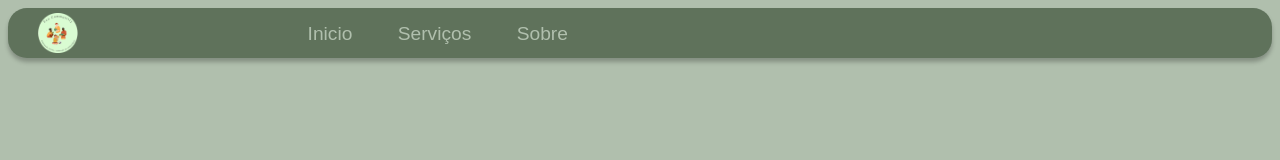
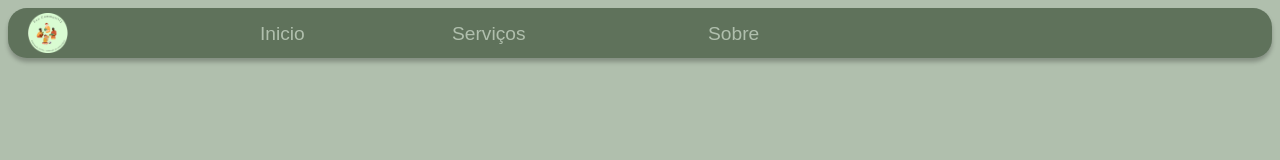
Before and after one commit to kaue266/EcoCommunity, a plain HTML site: page index.html in a window 1280 px wide. Drawn offline with Linux system fonts and the light colour scheme.

Commit message:
alinhamento de palavras cabeçalho

```diff
--- a/index.html
+++ b/index.html
@@ -11,9 +11,9 @@
         <container class="itens-cabeca">
         <img class="logo" src="assets/image00001 1.png">
             </container><container class="text_cabeca">
-            <li class="palavra_cabeçalho">Inicio </li>
-            <li class="palavra_cabeçalho">Serviços </li>
-            <li class="palavra_cabeçalho">Sobre </li>
+            <li id="jorge1"class="palavra_cabeçalho">Inicio </li>
+            <li id="jorge2" class="palavra_cabeçalho">Serviços </li>
+            <li id="jorge3" class="palavra_cabeçalho">Sobre </li>
         </container>
 
     </div>
--- a/style.css
+++ b/style.css
@@ -16,22 +16,36 @@ body{
     width: 40px;
     height: 40px;
     margin-top: 5px;
-    margin-left: 30px;
-
-
+    margin-left: 20px;
 }
 .text_cabeca{
-    margin-top: 15px;
-    margin-left: 15%;
     font-size: larger;
     font-family: "Lexend", sans-serif;
 
 }
 .palavra_cabeçalho{
     display: inline-block;
+    margin-top: 15px;
     color: #B0BFAD;
-    margin-left: 40px;
 }
 .cabecalho{
     display: flex;
 }
+#jorge1{
+    position: absolute;
+    font: size 15px;
+    width: 5px;
+    margin-left: 15%;
+}
+#jorge2{
+    position: absolute;
+    width: 5px;
+    font: size 15px;
+    margin-left: 30%;
+}
+#jorge3{
+    position: absolute;
+    width: 5px;
+    font: size 15px;
+    margin-left: 50%;
+}
```
